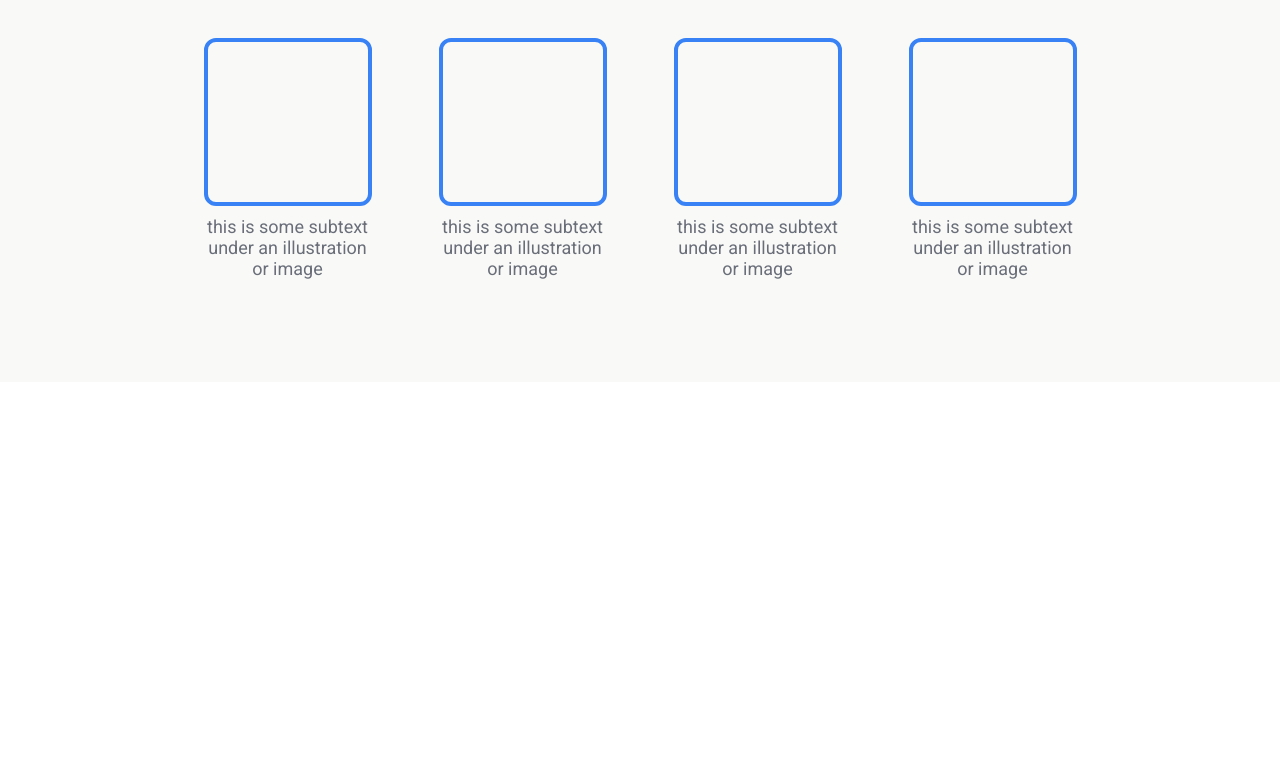
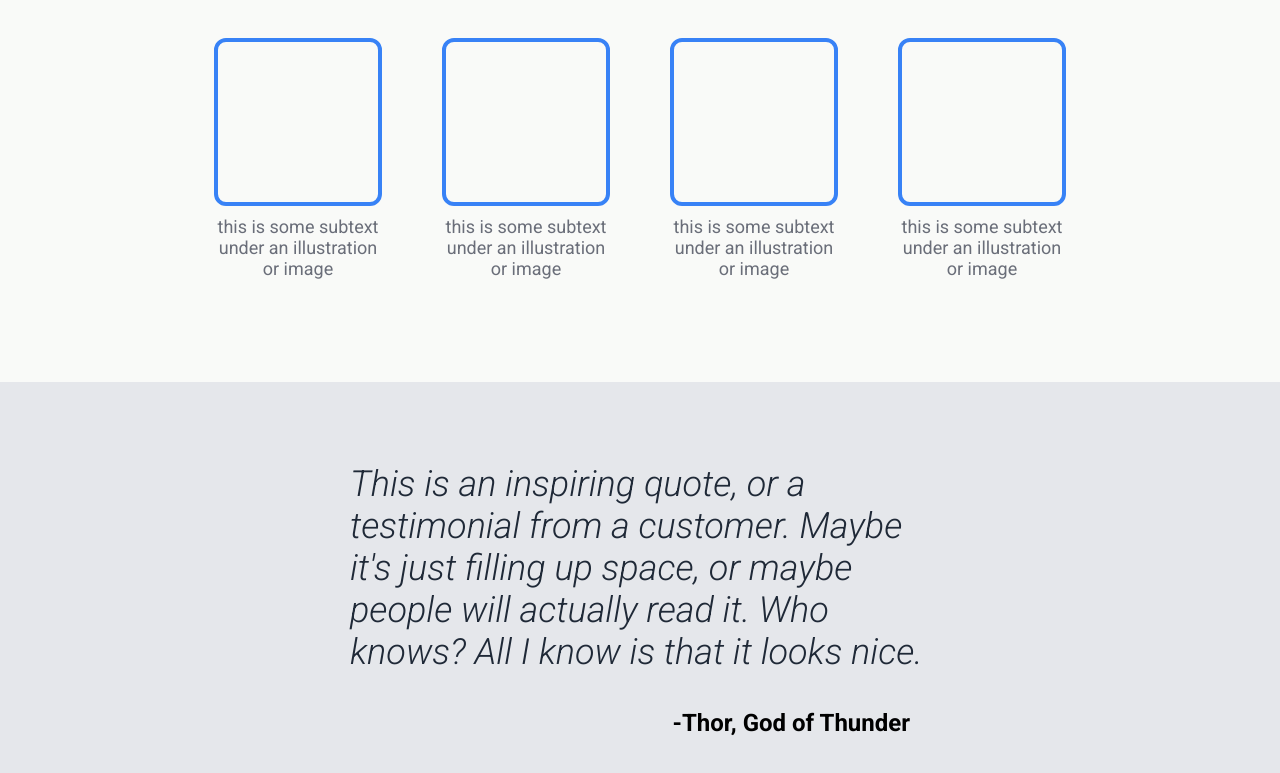
Before and after one commit to lilianahendrix/odin-landing-page, a plain HTML site: page index.html in a window 1280 px wide. Shown: the part 663-1436 px from the top of the page. Before the commit the page ends 1045 px from the top, so only its background shows below. Drawn offline with Linux system fonts and the light colour scheme.

Commit message:
Add Section Three - Quote
Added quote and adjusted layout using flexbox

```diff
--- a/index.html
+++ b/index.html
@@ -73,5 +73,14 @@
                 </div>
             </div>
         </div>
+        <div class="section-three">
+            <p class="quote">
+                This is an inspiring quote, or a testimonial from a customer. Maybe it's just filling up space, or maybe
+                people will actually read it. Who knows? All I know is that it looks nice.
+            </p>
+            <div class="quote-name">
+                -Thor, God of Thunder
+            </div>
+        </div>
     </body>
 </html>
--- a/style.css
+++ b/style.css
@@ -1,4 +1,4 @@
-@import url('https://fonts.googleapis.com/css2?family=Roboto:wght@100;400;900&display=swap');
+@import url('https://fonts.googleapis.com/css2?family=Roboto:ital,wght@0,100;0,300;0,400;0,500;0,700;0,900;1,100;1,300;1,400;1,500;1,700;1,900&display=swap');
 
 body {
     margin: 0px;
@@ -116,8 +116,8 @@ button {
     min-height: 400px;
     padding-top: 20px;
     padding-bottom: 75px;
-    padding-left: 150px;
-    padding-right: 150px;
+    padding-left: 350px;
+    padding-right: 350px;
 }
 
 .information {
@@ -154,3 +154,32 @@ button {
     color: rgb(106, 110, 121);
     font-size: 18px;
 }
+
+.section-three {
+    display: flex;
+    flex-direction: column;
+    align-items: center;
+    justify-content: center;
+    flex: 1 0 auto;
+    background-color: #E5E7EB;
+    min-height: 400px;
+    padding-left: 350px;
+    padding-right: 350px;
+}
+
+.quote {
+    font-size: 36px;
+    font-weight: 300;
+    font-style: italic;
+    color: #1F2937;
+    display: flex;
+    justify-content: center;
+    align-items: center;
+}
+
+.quote-name {
+    font-size: 24px;
+    font-weight: bold;
+    align-self: flex-end;
+    padding-right: 20px;
+}
```
